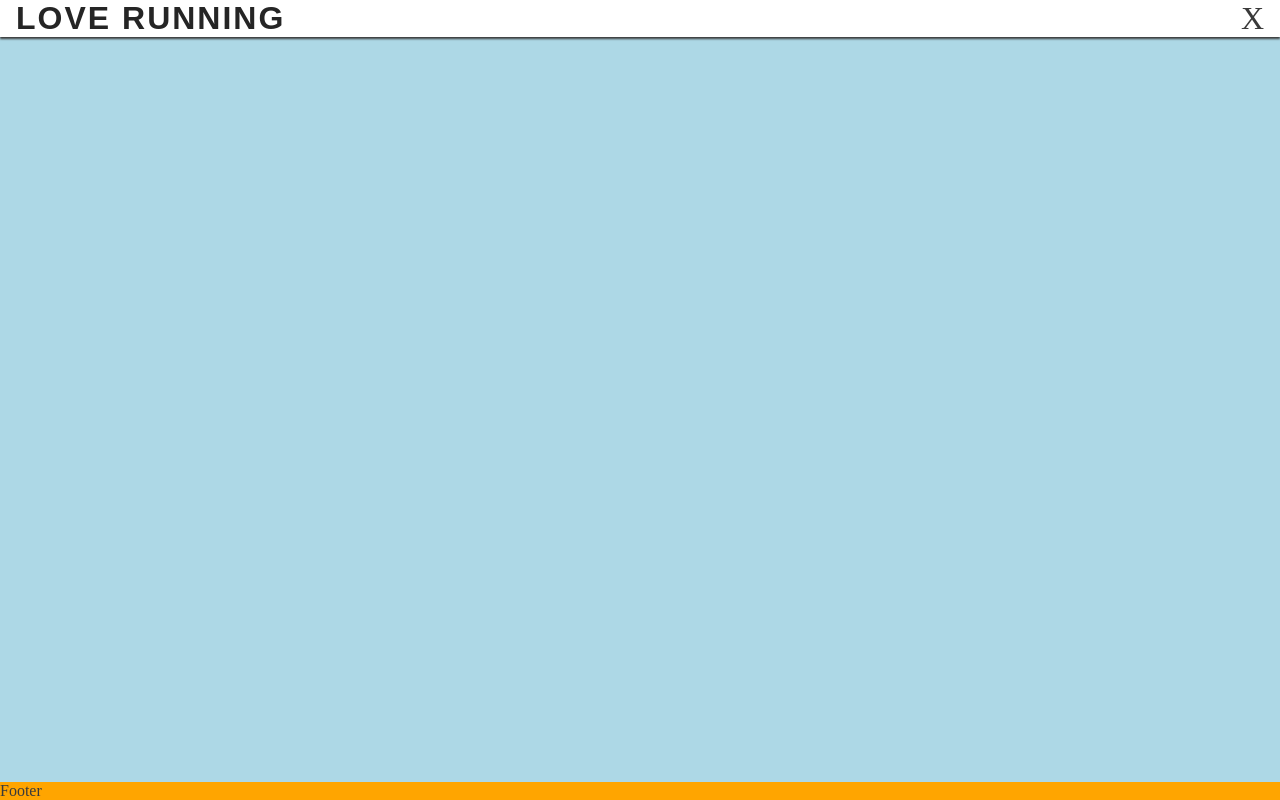
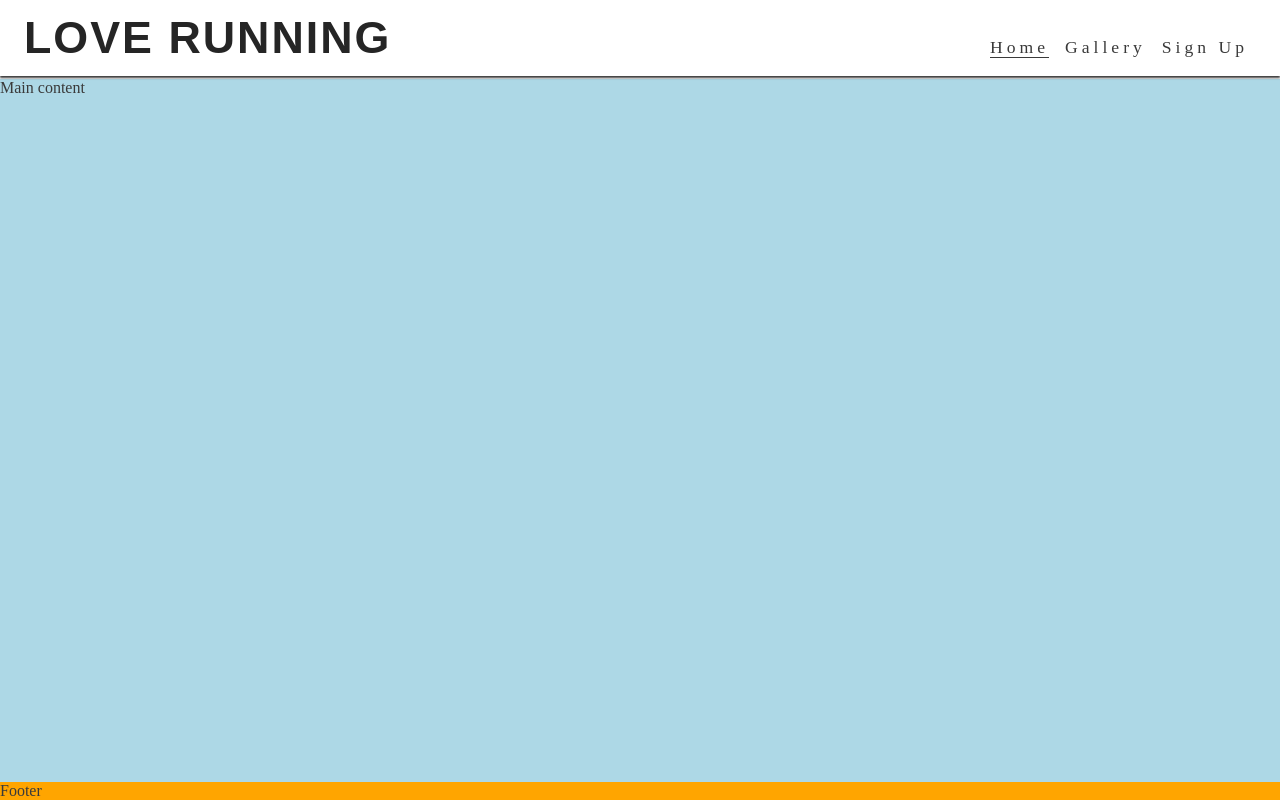
Before and after one commit to Ermaa8/love-running, a plain HTML site: page index.html in a window 1280 px wide. Drawn offline with Linux system fonts and the light colour scheme.

Commit message:
Add hover effect on larger screens

```diff
--- a/assets/css/style.css
+++ b/assets/css/style.css
@@ -73,14 +73,54 @@ nav {
 .nav-toggle-label {
     font-size: 2rem;
 }
+
 /* Main content */
 main {
     background-color: lightblue;
-    /* make main element take up any surplus space to push footer down */
+    /* Make main element take up any surplus space to push footer down */
     flex: 1 0 auto;
+    margin-top: 47px;
 }
 
 /* Footer */
 footer {
     background-color: orange;
 }
+
+/*Media query: tablets and larger (768px and up) */
+@media screen and (min-width: 768px) {
+   /* Header */
+   nav {
+    display: block;
+    position: relative;
+    box-shadow: none;
+    width: fit-content;
+    padding-right: 1rem;
+   }
+   #menu {
+    display: flex;
+}
+#menu > li {
+    padding-left: 1rem;
+}
+.nav-toggle-label {
+    display: none;
+}
+#logo {
+    font-size: 280%;
+    line-height: 75px;
+    margin: 0 0.5rem;
+}
+/* Main content */
+main {
+    /*Push main content down to accommodate larger header */
+    margin-top: 79px;
+
+}
+}
+/* Large devices (laptops and desktops, 992px and up) */
+@media screen and (min-width: 992px) {
+    #menu a:hover {
+        border-bottom: 1px solid #3a3a3a;
+    }
+}
```
